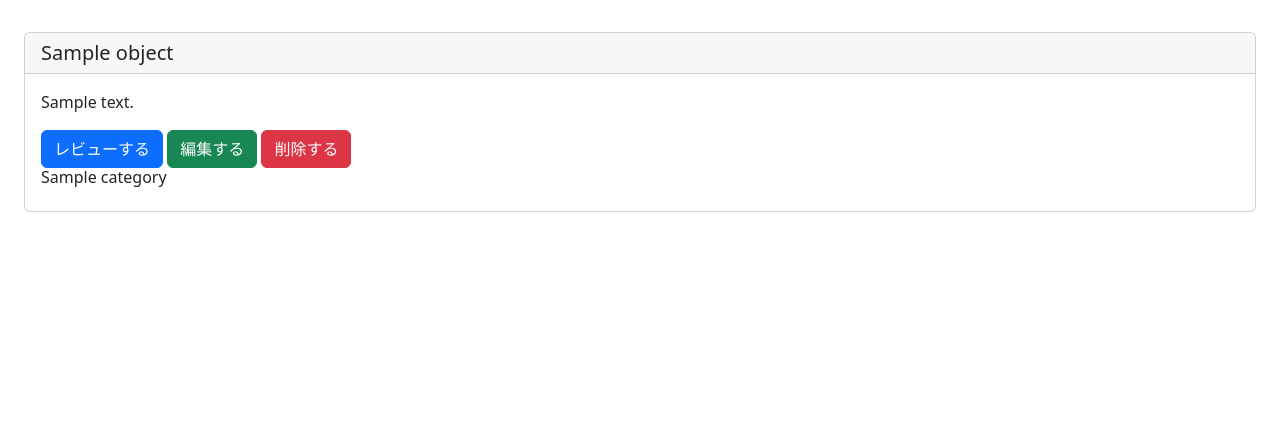
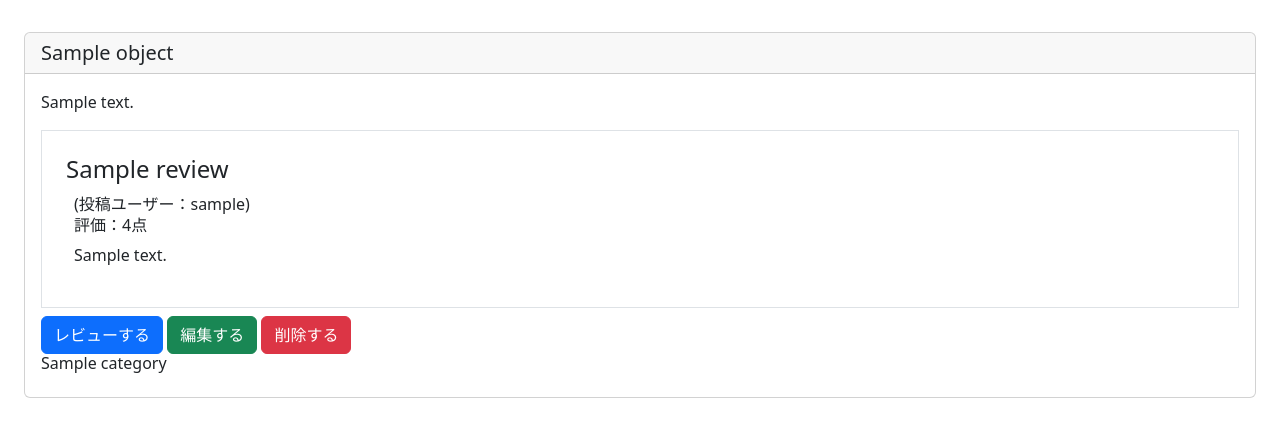
Before and after one commit to tetsuyaEbina/bookproject, a Django app: template book/templates/book/book_detail.html in a window 1280 px wide. Shown: the part 56-493 px from the top of the page. Run offline with Django 3.2, Linux system fonts and the light colour scheme; the template is opened without the code that fills it: most values are stand-ins (such as "Sample title", 1, 10 or a date in 2020).

Commit message:
5-13まで実装(object.review_set.all)

```diff
--- a/book/templates/book/book_detail.html
+++ b/book/templates/book/book_detail.html
@@ -7,6 +7,18 @@
     <h5 class="card-header">{{ object.title }}</h5>
     <div class="card-body">
         <p class="card-text"> {{ object.text }}</p>
+        <div class="border p-4 mb-2">
+            {% for review in object.review_set.all %}
+            <div>
+                <h3 class="h4">{{ review.title  }}</h3>
+                <div class="px-2">
+                    <span>(投稿ユーザー：{{ review.user.username }})</span>
+                    <h6>評価：{{ review.rate }}点</h6>
+                    <p>{{ review.text }}</p>
+                </div>
+            </div>
+            {% endfor %}
+        </div>
         <a href="{% url 'review' object.pk %}" class="btn btn-primary">レビューする</a>
         <a href="{% url 'update-book' object.pk %}" class="btn btn-success">編集する</a>
         <a href="{% url 'delete-book' object.pk %}" class="btn btn-danger">削除する</a>
```
